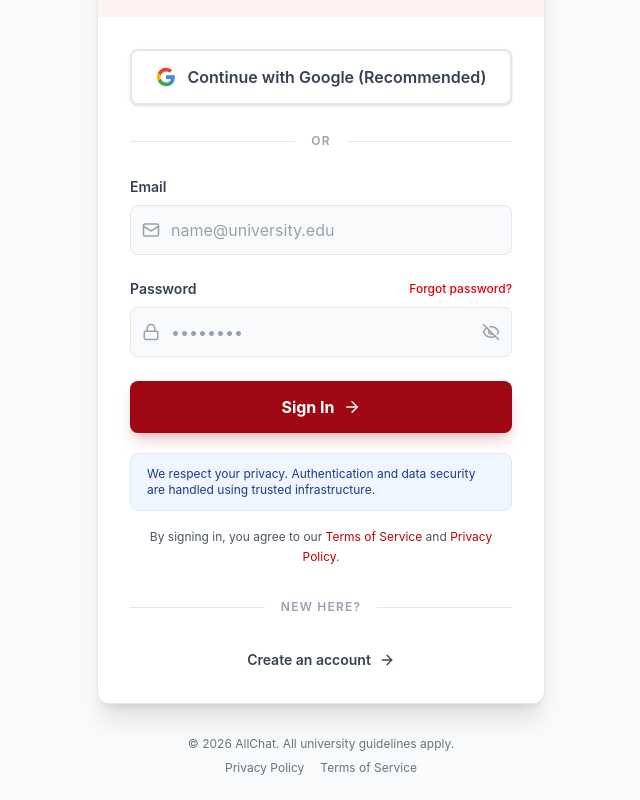
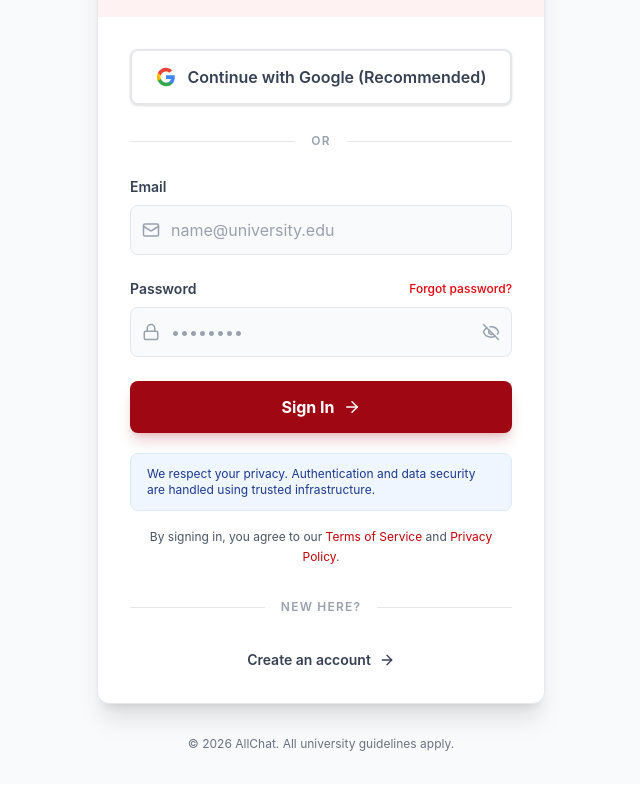
Before and after one commit to kuroi17/AllChat, a React (Vite) app in the folder frontend/: page /auth in a window 1280 px wide. Shown: the part 205-1005 px from the top of the page, without its empty margins (319-959 px from the left). Built offline with nearby package versions, Linux system fonts and the light colour scheme; no server answers.

Commit message:
remove redundant text

```diff
--- a/frontend/src/pages/Auth.jsx
+++ b/frontend/src/pages/Auth.jsx
@@ -206,9 +206,7 @@ export default function Auth() {
         setLoading(false);
         setSignupCooldownSeconds(remainingCooldown);
         setPendingSignupEmail(validatedEmail);
-        setError(
-          `Please wait ${formatCooldownLabel(remainingCooldown)} before requesting another confirmation email.`,
-        );
+        setError(`Please wait before requesting another confirmation email.`);
         return;
       }
 
@@ -509,14 +507,7 @@ export default function Auth() {
           {/* Footer */}
           <footer className="mt-6 sm:mt-8 text-center text-gray-500 text-xs px-2">
             <p>© 2026 AllChat. All university guidelines apply.</p>
-            <div className="mt-2 flex justify-center gap-4">
-              <Link to="/privacy" className="hover:underline">
-                Privacy Policy
-              </Link>
-              <Link to="/terms" className="hover:underline">
-                Terms of Service
-              </Link>
-            </div>
+            <div className="mt-2 flex justify-center gap-4"></div>
           </footer>
         </div>
       </main>
```
